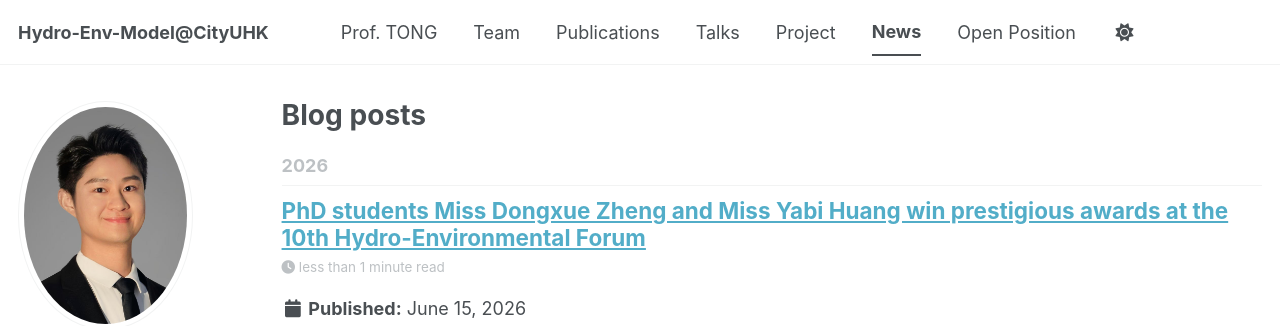
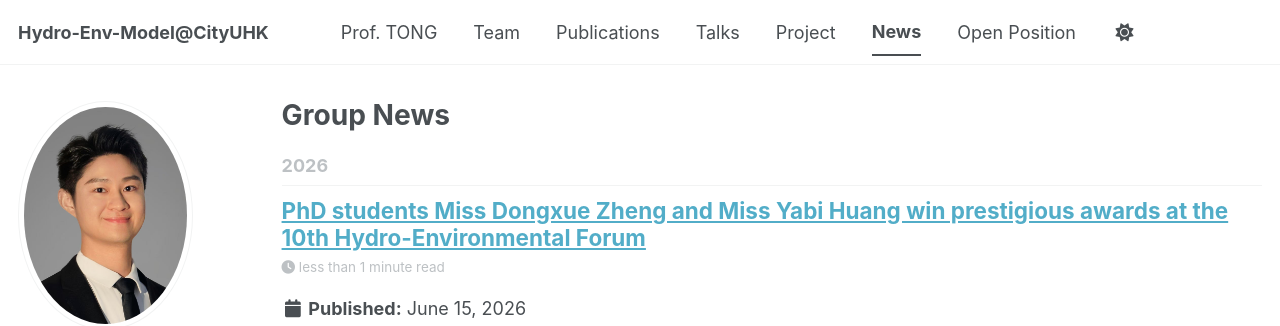
Before and after one commit to TongXuneng/TongXuneng.github.io, a Jekyll site: the page built from _pages/year-archive.html, in a window 1280 px wide and 900 px high. Shown: the top 326 px of the window. Built offline with Jekyll 4.4.1, drawn with Linux system fonts in a browser that asks for light colours; some web fonts are replaced; a script bundle is joined from its source files by our own code; library files that are not in the unit come from our copies.

Commit message:
Update year-archive.html

```diff
--- a/_pages/year-archive.html
+++ b/_pages/year-archive.html
@@ -1,7 +1,7 @@
 ---
 layout: archive
 permalink: /year-archive/
-title: "Blog posts"
+title: "Group News"
 author_profile: true
 redirect_from:
   - /wordpress/blog-posts/
```
